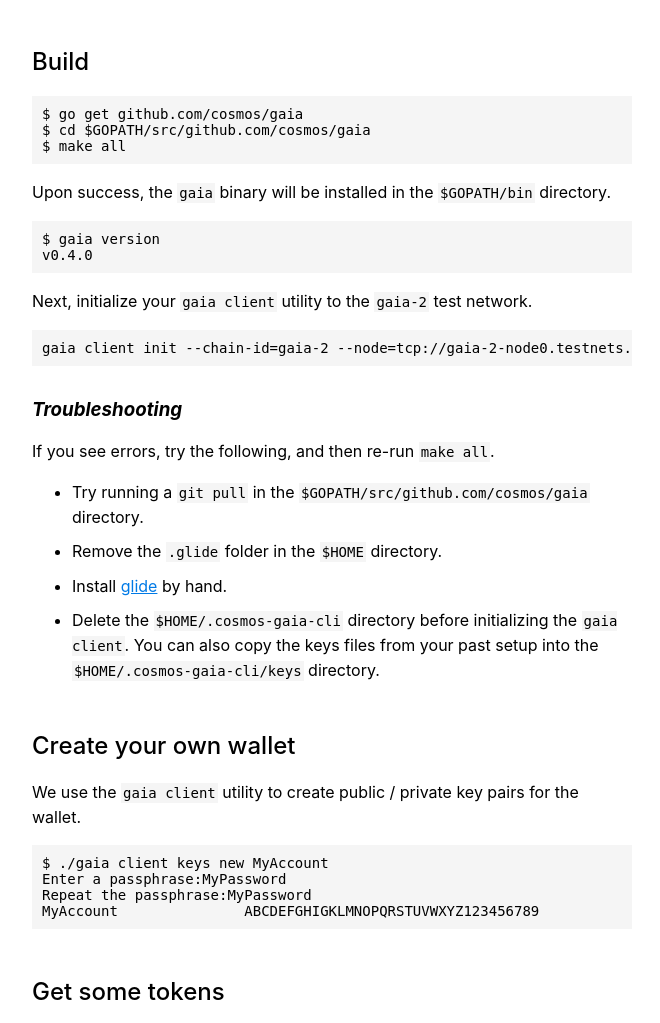
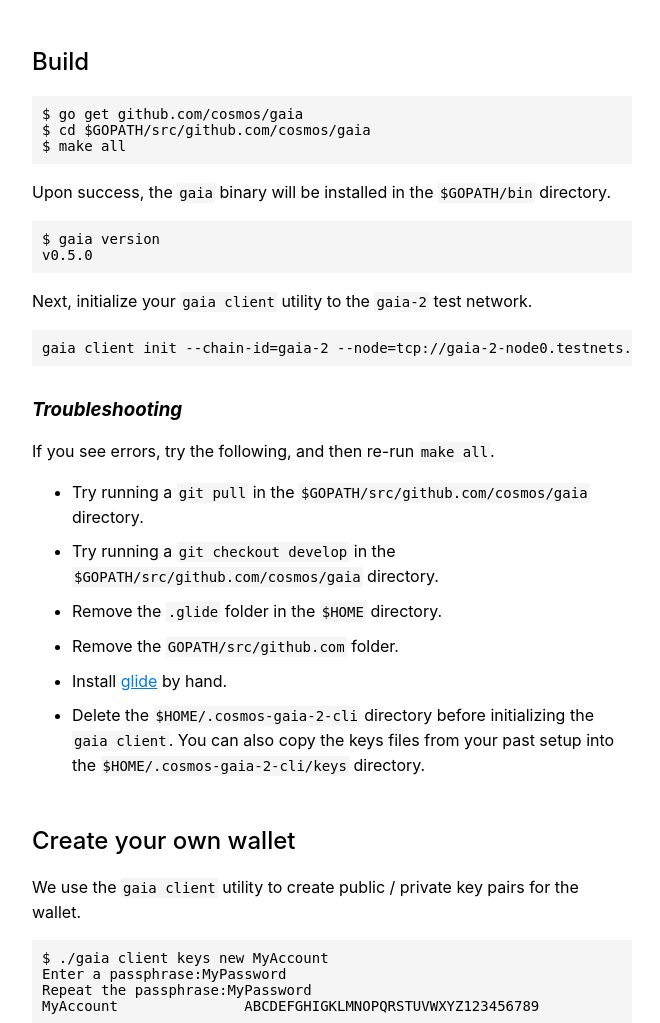
Before and after one commit to CyberMiles/cosmosvalidators, a PHP site: page /?to=1 in a window 1280 px wide. Shown: the part 481-1504 px from the top of the page, without its empty margins (308-968 px from the left). Run offline with PHP 8.4, Linux system fonts and the light colour scheme; data that the repository does not hold is empty; some libraries are stand-ins or nearby versions.

Commit message:
Update index.php

```diff
--- a/gaia-2/index.php
+++ b/gaia-2/index.php
@@ -40,7 +40,7 @@
     if (empty($errormsg)) {
       // The command is like this:
       // echo "FROM_ACCT_PASS" | /home/user/go/bin/gaia client tx send --to=TO_ACCT_KEY --name=FROM_ACCT_NAME --amount=10fermion
-      $cmd = 'echo "' . $from_pass . '" | ' . $go_path . '/gaia client --home "' . $home_dir . '/.cosmos-gaia-cli" tx send --to=' . $to . ' --name=' . $from_acct . ' --amount=10fermion';
+      $cmd = 'echo "' . $from_pass . '" | ' . $go_path . '/gaia client --home "' . $home_dir . '/.cosmos-gaia-2-cli" tx send --to=' . $to . ' --name=' . $from_acct . ' --amount=10fermion';
       $res = shell_exec( $cmd );
     }
   }
@@ -116,13 +116,13 @@
 
 <pre>
 $ gaia version
-v0.4.0
+v0.5.0
 </pre>
 
     <p>Next, initialize your <code>gaia client</code> utility to the <code>gaia-2</code> test network.</p>
 
 <pre>
-gaia client init --chain-id=gaia-2 --node=tcp://gaia-2-node0.testnets.interblock.io:46657
+gaia client init --chain-id=gaia-2 --node=tcp://gaia-2-node0.testnets.interblock.io:46657 --home=/home/user/.cosmos-gaia-2-cli
 </pre>
 
     <h3><i>Troubleshooting</i></h3>
@@ -131,9 +131,11 @@
 
     <ul>
       <li>Try running a <code>git pull</code> in the <code>$GOPATH/src/github.com/cosmos/gaia</code> directory.</li>
+      <li>Try running a <code>git checkout develop</code> in the <code>$GOPATH/src/github.com/cosmos/gaia</code> directory.</li>
       <li>Remove the <code>.glide</code> folder in the <code>$HOME</code> directory.</li>
+      <li>Remove the <code>GOPATH/src/github.com</code> folder.</li>
       <li>Install <a href="https://glide.sh/">glide</a> by hand.</li>
-      <li>Delete the <code>$HOME/.cosmos-gaia-cli</code> directory before initializing the <code>gaia client</code>. You can also copy the keys files from your past setup into the <code>$HOME/.cosmos-gaia-cli/keys</code> directory.</li>
+      <li>Delete the <code>$HOME/.cosmos-gaia-2-cli</code> directory before initializing the <code>gaia client</code>. You can also copy the keys files from your past setup into the <code>$HOME/.cosmos-gaia-2-cli/keys</code> directory.</li>
     </ul>
 
     <h2>Create your own wallet</h2>
```
